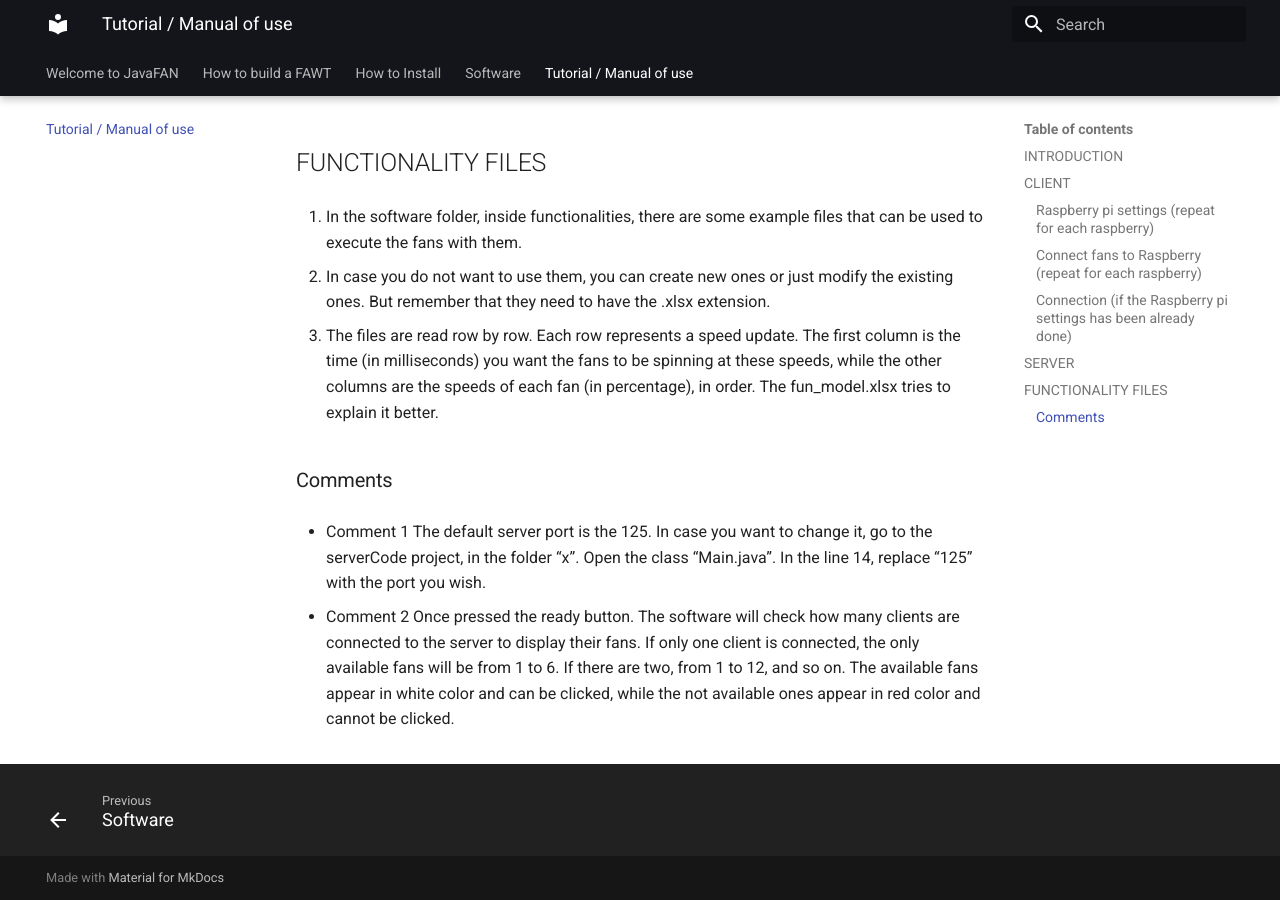
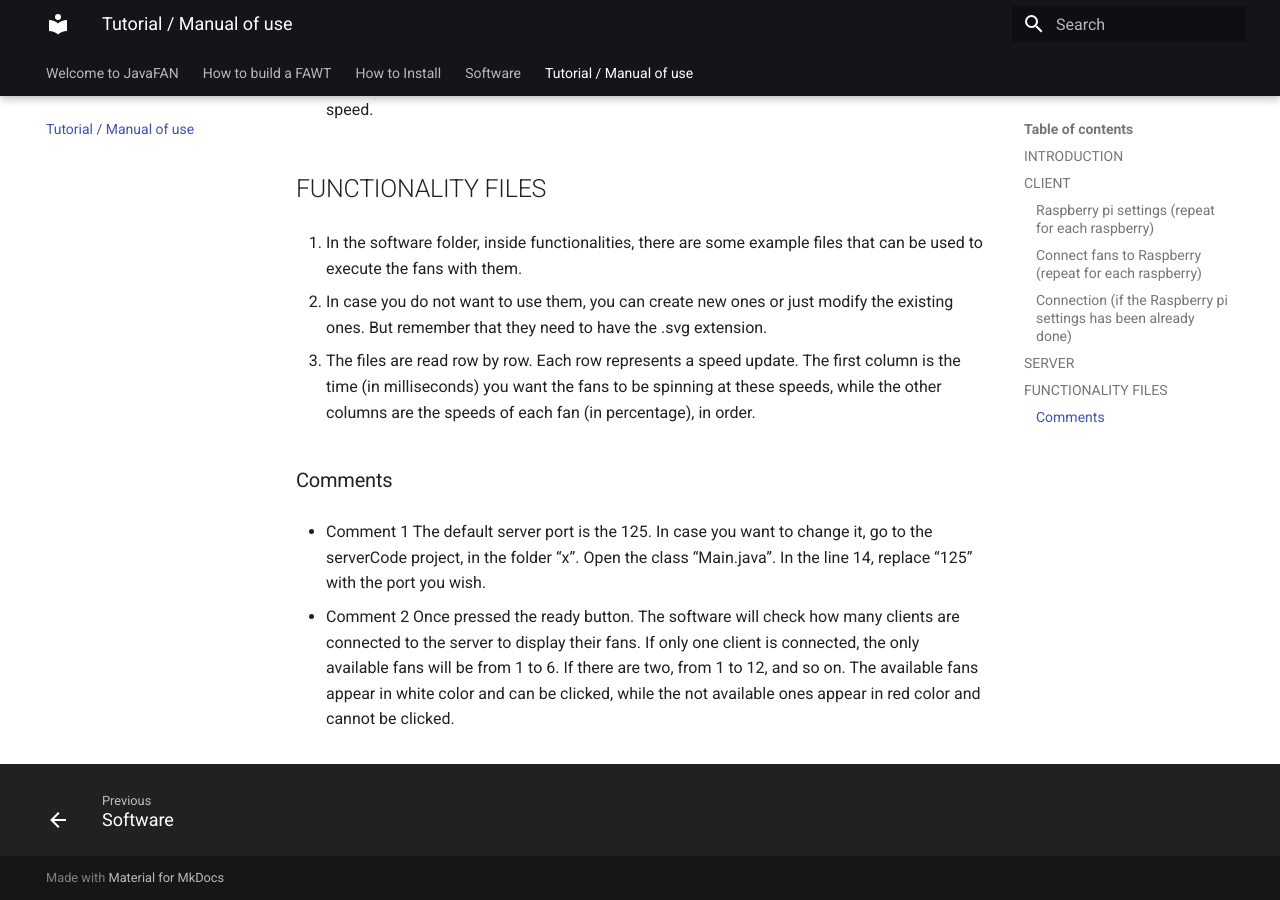
Before and after one commit to UPNAdrone/JavaFAWT, an MkDocs documentation site: the page built from documentation/private/docs/tutorials.md, in a window 1280 px wide and 900 px high, scrolled down 3155 px. Built offline with MkDocs 1.6.1 and Material for MkDocs 9.7.7, drawn with Linux system fonts in a browser that asks for light colours; some of the changed text lies outside the part shown.

Commit message:
actualizacion funcionalidades para leerlas bien y .jar hecho

```diff
--- a/documentation/private/docs/tutorials.md
+++ b/documentation/private/docs/tutorials.md
@@ -105,10 +105,10 @@ Use the scrolling bar to set the speed you want for the selected fans. Once set,
 1. In the software folder, inside functionalities, there are some example files that can be used to execute the fans with them.
 
 
-2. In case you do not want to use them, you can create new ones or just modify the existing ones. But remember that they need to have the .xlsx extension.
+2. In case you do not want to use them, you can create new ones or just modify the existing ones. But remember that they need to have the .svg extension.
 
 
-3. The files are read row by row. Each row represents a speed update. The first column is the time (in milliseconds) you want the fans to be spinning at these speeds, while the other columns are the speeds of each fan (in percentage), in order. The fun_model.xlsx tries to explain it better.
+3. The files are read row by row. Each row represents a speed update. The first column is the time (in milliseconds) you want the fans to be spinning at these speeds, while the other columns are the speeds of each fan (in percentage), in order.
 
 ### Comments
 - Comment 1
```
Also changed, not shown: other parts of documentation/private/docs/tutorials.md (+2 -2 lines), 5 other files.
